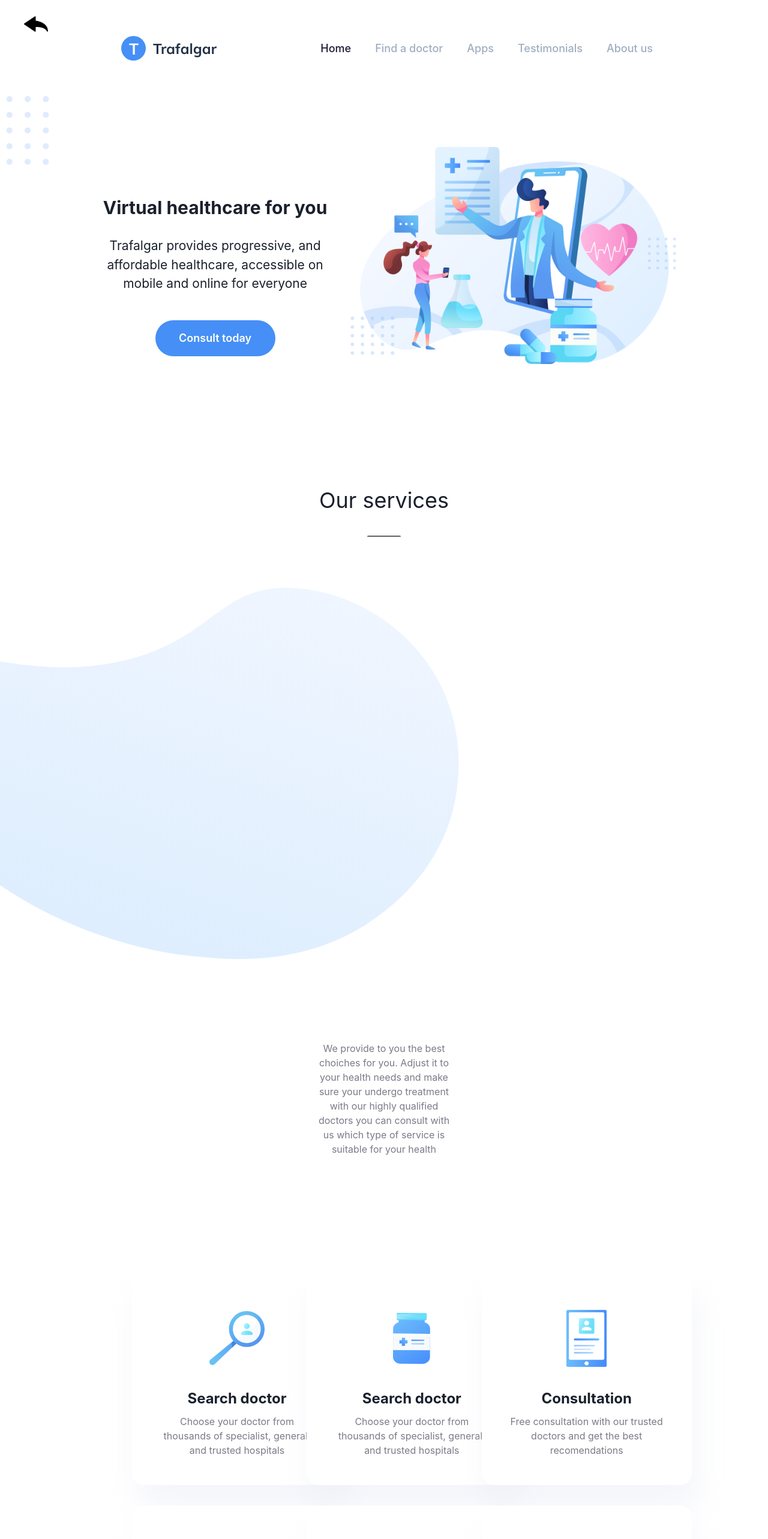
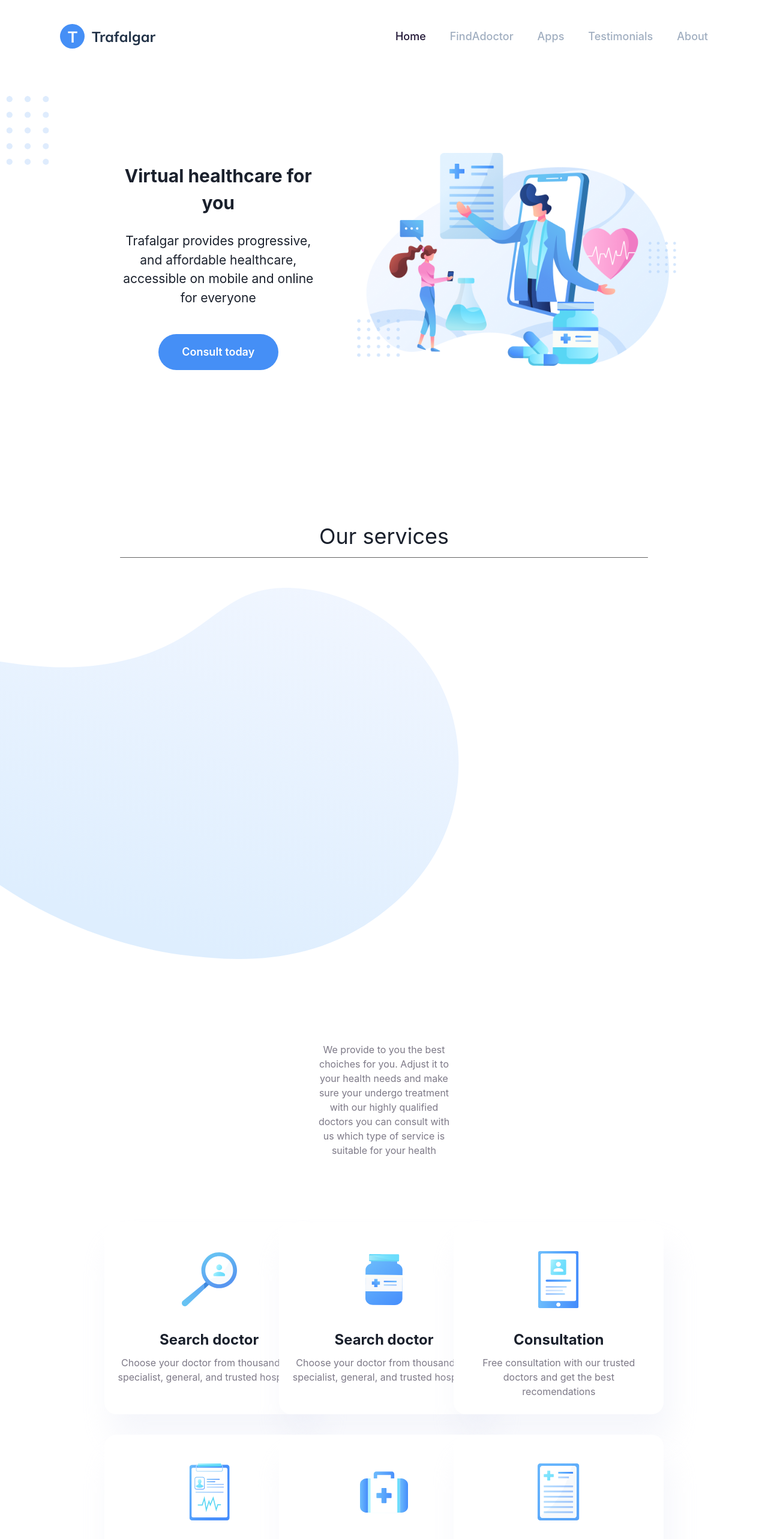
Before and after one commit to AliRa22aq/Chakra-ui-projects, a Next.js app: page /project3 in a window 1280 px wide. Shown: the top 2566 px of the page at 60% size. Built offline with nearby package versions, Linux system fonts and the light colour scheme; no server answers.

Commit message:
Project 3 responsiveness

```diff
--- a/components/Project3/ChakraCarousel/ChakraCarousel.js
+++ b/components/Project3/ChakraCarousel/ChakraCarousel.js
@@ -207,7 +207,7 @@ import React, {
             value={percentage(activeItem, positions.length - constraint)}
             alignSelf="center"
             borderRadius="2px"
-            bg="#458FF6"
+            // bg="#458FF6"
             flex={1}
             h="3px"
             sx={{"> div": { backgroundColor: "#458FF6" }}}
--- a/components/Project3/Header.tsx
+++ b/components/Project3/Header.tsx
@@ -1,20 +1,39 @@
-import { Box, Image, HStack, Text } from '@chakra-ui/react'
+import { Box, Image, HStack, Flex, Text, Hide  } from '@chakra-ui/react'
 import React from 'react'
 
 const Header = () => {
   return (
     <>
-      <Box position="absolute" top="160px" left="0"> <Image src="/project3/icon1.svg" /> </Box>
-      <HStack justifyContent="space-between" w="full" pl="202px" pr="192px" py="60px">
-        <Image src='/project3/logo.svg' alt="Image"/>
-        <HStack spacing={10} fontSize="large" fontWeight="medium" w="full" justifyContent="flex-end"  >
-          <Text color="#1F1534">Home</Text>
-          <Text color="gray.400"> Find a doctor </Text>
-          <Text color="gray.400">Apps</Text>
-          <Text color="gray.400">Testimonials</Text>
-          <Text color="gray.400">About us</Text>
+        <Hide below="md">
+            <Box position="absolute" top="160px" left="0"> <Image src="/project3/icon1.svg" /> </Box>
+        </Hide>
+
+
+        <HStack
+          w="full"
+          px={{base: "10px", md: "100px"}}
+          py={{ base: "20px", md: "40px" }}
+
+        >
+        <Flex w="full" justifyContent={{base: "center", md: "start"}} >
+          <Image src='/project3/logo.svg' alt="Image" />
+        </Flex>
+
+        <Hide below="md">
+          <HStack
+            spacing={{ base: 0, md: 10 }}
+            fontSize={{ base: "xs", md: "large" }}
+            fontWeight="medium"
+            w="full"
+            justifyContent="flex-end">
+            <Text color="#1F1534">Home</Text>
+            <Text color="gray.400"> FindAdoctor </Text>
+            <Text color="gray.400">Apps</Text>
+            <Text color="gray.400">Testimonials</Text>
+            <Text color="gray.400">About</Text>
+          </HStack>
+        </Hide>
         </HStack>
-      </HStack>
     </>
   )
 }
--- a/components/Project3/HeroSection.tsx
+++ b/components/Project3/HeroSection.tsx
@@ -1,18 +1,30 @@
-import { Box, Button, HStack, Image, Text } from '@chakra-ui/react'
+import { Box, Button, Stack, Image, Text } from '@chakra-ui/react'
 import React from 'react'
 
 const HeroSection = () => {
     return (
-        <HStack w="full" justifyContent="space-between" px="150px" >
-            <Box w="500px" mt="150px">
+        <Stack
+            w="full"
+            direction={{base:"column-reverse", md: "row"}}
+            justifyContent="space-between"
+            px={{base: "20px", md:"150px"}}
+            py={{base: "20px", md:"50px"}}
+            >
+
+            <Box
+                w={{base: "full", md:"500px"}}
+                p={{base: "40px 20px", md:"100px 50px"}}
+                >
                 <Text fontSize="3xl" fontWeight="bold"> Virtual healthcare for you </Text>
                 <Text mt="25px" fontSize="21px">Trafalgar provides progressive, and affordable healthcare, accessible on mobile and online for everyone</Text>
                 <Button w="200px" py="30px" mt="45px" borderRadius="55px" bgColor="#458FF6" color="#FFFFFF" fontSize="18px"> Consult today</Button>
             </Box>
+
             <Box mt="84px">
                 <Image src="/project3/image3.svg" alt="Image"/>
             </Box>
-        </HStack>
+
+        </Stack>
     )
 }
 
--- a/components/Project3/HeroSection2.tsx
+++ b/components/Project3/HeroSection2.tsx
@@ -1,13 +1,21 @@
-import { Box, Button, Divider, HStack, Image, Text, VStack } from '@chakra-ui/react'
+import { Box, Button, Divider, Stack, Image, Text, VStack } from '@chakra-ui/react'
 import React from 'react'
 
 const HeroSection2 = () => {
   return (
-    <HStack my="150px" mx="150px" >
+
+    <Stack
+      direction={{base:"column", md: "row"}}
+      m={{base: "20px", md: "150px"}}
+      >
 
       <Image src="/project3/image2.svg" alt="Image" w="650px" h="480px" />
 
-      <VStack px="100px" textAlign="left" justifyContent="flex-start">
+      <VStack
+        p={{base: "30px 10px", md: "100px"}}
+        textAlign={{base:"center", md: "left"}}
+        justifyContent="flex-start"
+        >
         <Text w="full"  lineHeight="40px" fontSize="3xl" fontWeight="bold">Leading healthcare providers</Text>
         <Divider borderColor="black" w="full" borderRadius="5px" />
         <Text fontSize="18px" fontWeight="300px" color="#7D7987"> Trafalgar provides progressive, and affordable healthcare, accessible on mobile and online for everyone. To us, it’s not just work. We take pride in the solutions we deliver</Text>
@@ -16,7 +24,7 @@ const HeroSection2 = () => {
         </Box>
       </VStack>
 
-    </HStack>
+    </Stack>
   )
 }
 
--- a/components/Project3/HeroSection3.tsx
+++ b/components/Project3/HeroSection3.tsx
@@ -1,13 +1,18 @@
-import { Box, Button, Divider, HStack, Image, Text, VStack } from '@chakra-ui/react'
+import { Box, Button, Divider, Stack, Image, Text, VStack } from '@chakra-ui/react'
 import React from 'react'
 
 const HeroSection3 = () => {
   return (
-    <HStack my="150px" mx="150px" >
-
-
-          <VStack px="100px" textAlign="left" justifyContent="flex-start">
-              <Text w="full"   lineHeight="40px" fontSize="3xl" fontWeight="bold">Download our mobile apps</Text>
+    <Stack
+      direction={{base:"column-reverse", md: "row"}}
+      m={{base: "20px", md: "150px"}}
+    >
+      <VStack
+        p={{ base: "0px 10px", md: "100px" }}
+        textAlign={{ base: "center", md: "left" }}
+        justifyContent="flex-start"
+      >
+        <Text w="full" lineHeight="40px" fontSize="3xl" fontWeight="bold">Download our mobile apps</Text>
         <Divider borderColor="black" w="full" borderRadius="5px" />
         <Text fontSize="18px" fontWeight="300px" color="#7D7987"> Our dedicated patient engagement app and web portal allow you to access information instantaneously (no tedeous form, long calls, or administrative hassle) and securely</Text>
 
@@ -19,7 +24,7 @@ const HeroSection3 = () => {
 
       <Image src="/project3/image3.svg" alt="Image" w="650px" h="480px" />
 
-    </HStack>
+    </Stack>
   )
 }
 
--- a/components/Project3/Services.tsx
+++ b/components/Project3/Services.tsx
@@ -1,4 +1,4 @@
-import { Box, Button, Divider, Flex, GridItem, Icon, Image, SimpleGrid, Text, VStack } from '@chakra-ui/react'
+import { Box, Button, Divider, Flex, GridItem, Icon, Image, SimpleGrid, Text, VStack, Hide } from '@chakra-ui/react'
 import React from 'react'
 import { Consultation, DetailsIcon, EmergencyIcon, Pharpacy, SearchIcon, TrackingIcon } from '../../public/project3/icons'
 
@@ -44,7 +44,7 @@ const data = [
 const ServiceCard = ({ icon, title, desc }: { icon: () => JSX.Element, title: string, desc: string }) => {
     return (
         <VStack
-            w="350px" p="40px" h="360px" bgColor="white"
+            w="350px" h="320px" p="20px"  bgColor="white"
             boxShadow="10px 40px 50px rgba(229, 233, 246, 0.4)"
             borderRadius="20px" justifyContent="flex-start"
             _hover={{ boxShadow: "10px 40px 50px rgba(168, 169, 172, 0.4)" }}
@@ -59,26 +59,37 @@ const ServiceCard = ({ icon, title, desc }: { icon: () => JSX.Element, title: st
 const Services = () => {
     return (
         <>
-            <Box position="absolute" top="980px" zIndex="-1"> <Image src="/project3/eclips.svg" alt="Image"/> </Box>
 
-            <VStack my="100px">
+            <Hide below="md">
+                <Box position="absolute" top="980px" zIndex="-1"> <Image src="/project3/eclips.svg" alt="Image" /> </Box>
+            </Hide>
 
-                <VStack px="200px" py="100px" >
+            <VStack m={{base: "0px", md: "0px"}}>
+
+                <VStack p={{base: "20px 40px", md: "100px 200px"}} >
                     <Text fontSize="36px"> Our services </Text>
-                    <Divider h="2px" bgColor="black" w="56px" borderRadius="5px" mt="24px" mb="32px" />
+                    <Divider borderColor="black" w="full" borderRadius="5px" />
+
                     <Box mx="320px" mt="800px">
                         <Text color="#7D7987"  >We provide to you the best choiches for you. Adjust it to your health needs and make sure your undergo treatment with our highly qualified doctors you can consult with us which type of service is suitable for your health</Text>
                     </Box>
                 </VStack>
 
 
-                <SimpleGrid w="full" columns={3} spacing="34px" px="220px" mt="80px">
+                <SimpleGrid
+                    w="full"
+                    columns={{base: 1, md: 3}}
+                    spacing="34px"
+                    p={{base: "auto", md: "0px 220px"}}
+                    >
                     {
                         data.map((dt, key) => {
                             return (
-                                <GridItem key={key}>
-                                    <ServiceCard icon={dt.icon} title={dt.title} desc={dt.desc} />
-                                </GridItem>
+                                <Flex justifyContent="center" key={key}>
+                                    <GridItem  >
+                                        <ServiceCard icon={dt.icon} title={dt.title} desc={dt.desc} />
+                                    </GridItem>
+                                </Flex>
                             )
                         })
                     }
--- a/pages/project3.tsx
+++ b/pages/project3.tsx
@@ -3,7 +3,7 @@ import Head from 'next/head'
 import Image from 'next/image'
 import Header from '../components/Project3/Header'
 import styles from '../styles/Home.module.css'
-import { Box, Heading, Text } from '@chakra-ui/react'
+import { Box, Hide } from '@chakra-ui/react'
 import Pricing from '../components/Project1/Pricing'
 import Features from '../components/Project1/Features'
 import BackButton from '../components/Back'
@@ -19,13 +19,15 @@ import Footer from '../components/Project3/Footer'
 const Home: NextPage = () => {
   return (
     <Box textAlign="center">
-      <BackButton />
+      {/* <BackButton /> */}
       <Header />
       <HeroSection />
       <Services />
       <HeroSection2 />
       <HeroSection3 />
-      <Testiminials />
+      <Hide below="md">
+        <Testiminials />
+      </Hide>
       <Articals />
       <Footer />
     </Box>
```
Also changed, not shown: components/Project3/Articals.tsx (+26 -12 lines), components/Project3/ChakraCarousel/theme.js (deleted, +0 -72 lines), components/Project3/Footer.tsx (+23 -10 lines). Lines whose indentation alone changed are shown as unchanged.
